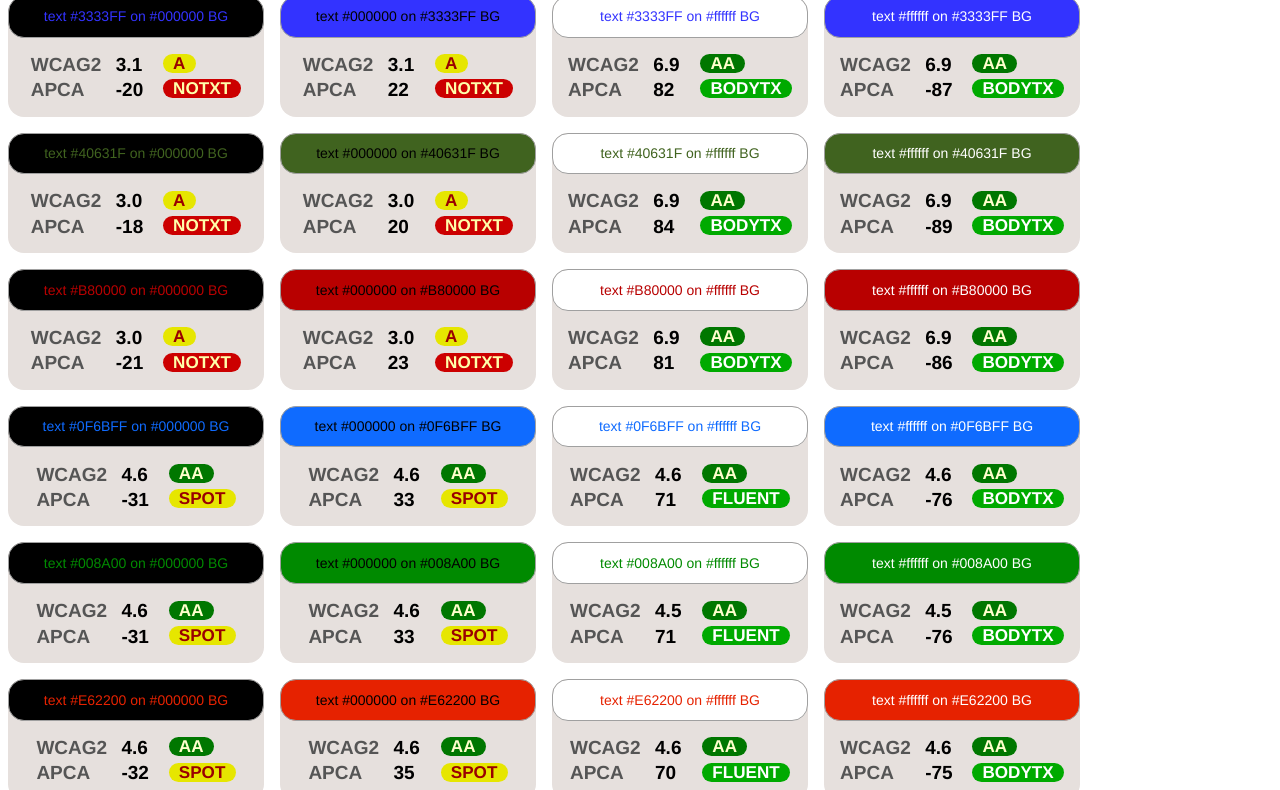
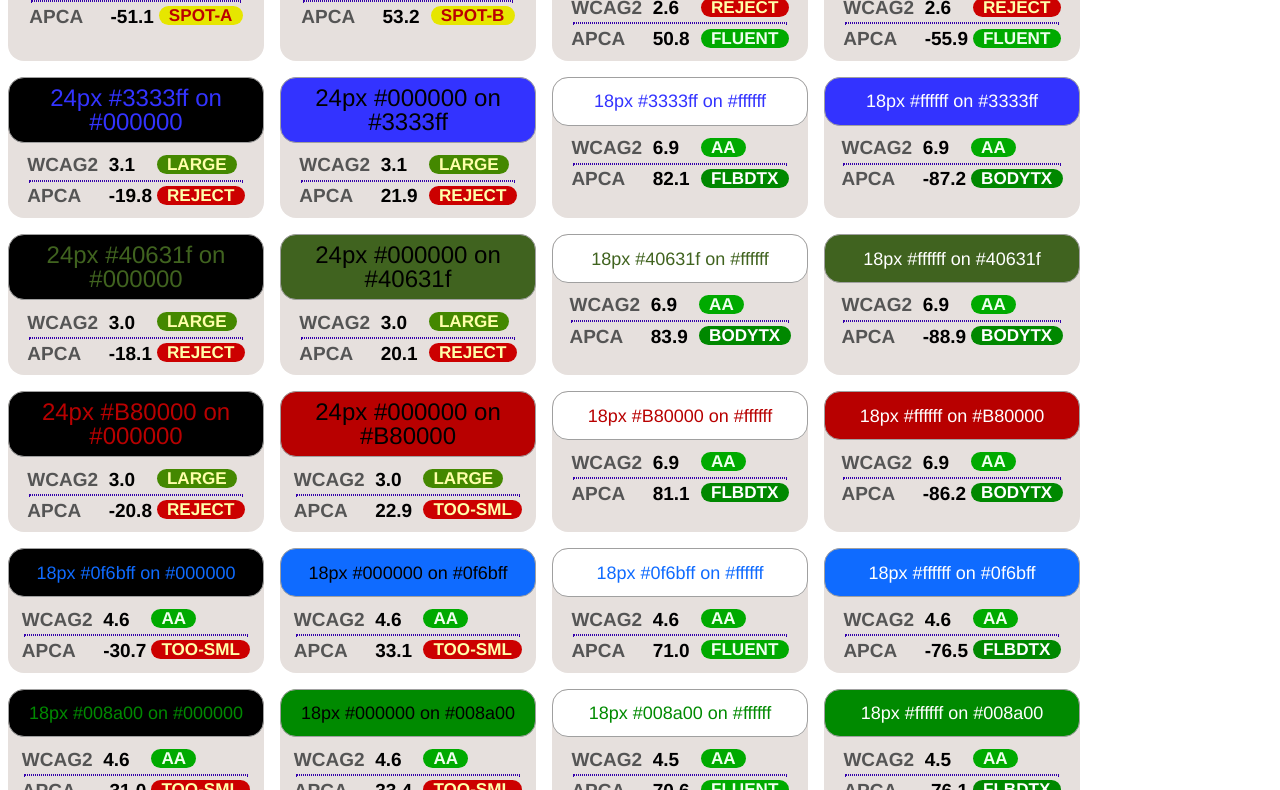
Before and after one commit to xi/apca-introduction, a plain HTML site: page examples/index.html in a window 1280 px wide. Shown: the part 422-1212 px from the top of the page. Drawn offline with Linux system fonts and the light colour scheme.

Commit message:
Addressed xi's notes
Also, added multi-sized fonts
New examples images
other adjustments

```diff
--- a/apca.js
+++ b/apca.js
@@ -1,4 +1,5 @@
-export const levels = [15, 30, 45, 60, 75, 90];
+export const levels = [0,15,22,30,37.5,45,52.5,60,67.5,75,82.5,90,110];
+export const arraySize = levels.length;
 
 const tests = [
   [[136, 136, 136], [255, 255, 255], 63.056469930209424],
--- a/examples/examples.js
+++ b/examples/examples.js
@@ -1,19 +1,40 @@
 import * as wcag from '../wcag2.js';
 import * as apca from '../apca.js';
 
-const LEVEL_LABELS = ['XX', 'A', 'AA', 'AAA'];
-const APCA_LABELS = ['NOTXT', 'SPOT', 'SUBFL', 'FLUENT', 'BODYTX'];
+const LEVEL_LABELS = ['REJECT', 'LARGE', 'AA', 'AAA', 'AAA'];
+const FONT_SIZE = ['32px', '24px', '18px', '16px', '14px'];
+const PADDING = ['0.1em 0.25em', '0.33em', '0.8em', '1em', '1.1em'];
+const APCA_LABELS = [
+		['REJECT','NONSEM','NONTXT','SPOT-B','SUBFL1','FLUENT','FLUENT','FLBDTX','BODYTX','BODYTX','BODYTX'],
+		['REJECT','TOO-SML','TOO-THN','SPOT-A','SUBFL1','FLUENT','FLUENT','FLBDTX','BODYTX','BODYTX','BODYTX'],
+		['REJECT','TOO-SML','SPOT-A','SPOT-B','SUBFL1','FLUENT','FLUENT','FLBDTX','BODYTX','BODYTX','BODYTX'],
+		['REJECT','TOO-SML','SPOT-A','SPOT-B','SUBFL1','SUBFL2','FLUENT','FLBDTX','BODYTX','BODYTX','BODYTX'],
+		['REJECT','TOO-SML','SPOT-A','SPOT-B','SUBFL1','SUBFL2','FLUENT','FLUENT','FLBDTX','BODYTX','BODYTX'],
+	];
+
+// [0,15,22,30,37.5,45,52.5,60,67.5,75,82.5,90,110];
+
+const APCA_OFFSET = [0,1,2,3,4];
+
+
+
+// APCA = [0,15,30, 37.5, 45, 52.5, 60, 67.5, 75, 82.5, 90, 110];
+// '32px', '24px', '16px', '14px'
 
 const COLORS = [
 	['#9999ff', '#000000', '#ffffff'],
-	['#00bb00', '#000000', '#ffffff'],
+	['#00bf00', '#000000', '#ffffff'],
 	['#ff7373', '#000000', '#ffffff'],
-	['#3333FF', '#000000', '#ffffff'],
-	['#40631F', '#000000', '#ffffff'],
+	['#3333ff', '#000000', '#ffffff'],
+	['#40631f', '#000000', '#ffffff'],
 	['#B80000', '#000000', '#ffffff'],
-	['#0F6BFF', '#000000', '#ffffff'],
-	['#008A00', '#000000', '#ffffff'],
-	['#E62200', '#000000', '#ffffff'],
+	['#0f6bff', '#000000', '#ffffff'],
+	['#008a00', '#000000', '#ffffff'],
+	['#e62200', '#000000', '#ffffff'],
+	['#11bbff', '#220044', '#440022'],
+	['#ca9641', '#1246ab', '#ba6521'],
+	['#153856', '#abcfed', '#897c69'],
+	['#9322ad', '#fedcba', '#123456'],
 	['#11bbff', '#220044', '#440022'],
 ];
 
@@ -27,12 +48,12 @@ var parseColor = function(c) {
 
 var getLevel = function(c, module) {
 	var a = module.abs(c);
-	for (let i = 0; i < 5; i++) {
+	for (let i = 0; i < module.arraySize; i++) {
 		if (a < module.levels[i + 1]) {
 			return i;
 		}
 	}
-	return 3;
+	return module.arraySize - 1;
 };
 
 var template = document.querySelector('template');
@@ -43,22 +64,32 @@ var addExample = function(fg, bg) {
 
 	var clone = template.content.cloneNode(true);
 
+	var wcag_contrast = wcag.contrast(cfg, cbg);
+	var wcag_level = getLevel(wcag_contrast, wcag);
+	var font_size = FONT_SIZE[wcag_level];
+	var offset = APCA_OFFSET[wcag_level];
+	var font_weight = wcag_level == 0 ? 'bold' : 'normal';
+	var textEnd = wcag_level == 0 ? '' : ' BG';
+
 	var display = clone.querySelector('.display');
-	display.textContent = `text ${fg} on ${bg} BG`;
+	display.textContent = font_size + ` ${fg} on ${bg}`;
 	display.style.color = fg;
 	display.style.backgroundColor = bg;
+	display.style.fontSize = font_size;
+	display.style.fontWeight = font_weight;
+	display.style.padding = PADDING[wcag_level];
 
-	var wcag_contrast = wcag.contrast(cfg, cbg);
-	var wcag_level = getLevel(wcag_contrast, wcag);
 	clone.querySelector('.wcag output').textContent = wcag.abs(wcag_contrast).toFixed(1);
 	clone.querySelector('.wcag .badge').textContent = LEVEL_LABELS[wcag_level];
-	clone.querySelector('.wcag .badge').classList.add(`badge-${wcag_level}`);
+	clone.querySelector('.wcag .badge').classList.add(`badge-${LEVEL_LABELS[wcag_level]}`);
 
 	var apca_contrast = apca.contrast(cfg, cbg);
 	var apca_level = getLevel(apca_contrast, apca);
-	clone.querySelector('.apca output').textContent = apca_contrast.toFixed(0);
-	clone.querySelector('.apca .badge').textContent = APCA_LABELS[apca_level];
-	clone.querySelector('.apca .badge').classList.add(`badge-${apca_level}`);
+	apca_level = Math.max(0, apca_level - offset);
+
+	clone.querySelector('.apca output').textContent = apca_contrast.toFixed(1);
+	clone.querySelector('.apca .badge').textContent = APCA_LABELS[wcag_level][apca_level];
+	clone.querySelector('.apca .badge').classList.add(`badge-${APCA_LABELS[wcag_level][apca_level]}`);
 
 	document.body.append(clone);
 };
--- a/examples/index.html
+++ b/examples/index.html
@@ -13,7 +13,7 @@
 						<span class="label">WCAG2</span>
 						<output></output>
 						<span class="badge"></span>
-					</label>
+					</label><hr>
 					<label class="apca">
 						<span class="label">APCA</span>
 						<output></output>
--- a/examples/style.css
+++ b/examples/style.css
@@ -15,15 +15,17 @@ body {
 
 .display {
 	padding: 0.75em;
-	font-size: 14px;
+	font-size: 16px;
 	font-weight: 400;
+	line-height: 1.0;
 	text-align: center;
 	border: 1px solid #a0a0a0;
 	border-radius: 16px;
 }
 
+
 .output {
-	padding: 0.75em;
+	padding: 0.5em;
 	display: flex;
 	flex-direction: column;
 	align-items: center;
@@ -35,14 +37,20 @@ label {
 
 .label {
 	display: inline-block;
-	width: 4.2em;
+	width: 4em;
 	color: #555;
 }
 
 output {
 	display: inline-block;
-	width: 2.2em;
+	width: 2.25em;
 }
+
+div hr {
+	padding: 0;
+	margin: 0.1em;
+	border: 1px dotted #30a;
+	}
 
 .badge {
 	border-radius: 1em;
@@ -50,27 +58,35 @@ output {
 	vertical-align: 0.1em;
 	padding: 0 0.6em;
 }
-.badge-0 {
+.badge-0,.badge-REJECT,.badge-TOO-SML,.badge-TOO-THN {
 	background-color: #c00;
 	color: #ffa;
 }
-.badge-1b {
-	background-color: hsl(40, 100%, 25%);
-	color: #ff0;
+.badge-NONSEM {
+	background-color: #800;
+	color: #ff8;
 }
-.badge-1 {
+.badge-SPOT-A,.badge-SPOT-B {
 	background-color: hsl(60, 100%, 45%);
-	color: #900;
+	color: #b00;
 }
-.badge-2 {
-	background-color: #070;
-	color: #ffc;
+.badge-NONTXT,.badge-SPOT-C {
+	background-color: hsl(60, 100%, 45%);
+	color: #800;
 }
-.badge-3 {
+.badge-SUBFL1 {
+	background-color: #570;
+	color: #ffa;
+}
+.badge-LARGE,.badge-SUBFL2 {
+	background-color: #480;
+	color: #ffa;
+}
+.badge-AAA,.badge-AA,.badge-FLUENT{
 	background-color: #0a0;
+	color: #efe;
+}
+.badge-4,.badge-BODYTX,.badge-FLBDTX{
+	background-color: #080;
 	color: #fff;
 }
-.badge-4 {
-	background-color: #0a0;
-	color: #fff;
-}
--- a/wcag2.js
+++ b/wcag2.js
@@ -1,4 +1,5 @@
-export const levels = [3, 3, 4.5, 7, 100];
+export const levels = [1, 3, 4.5, 7, 8, 22];
+export const arraySize = levels.length;
 
 var sRGBtoY = function(srgb) {
   var pre = c => c < 0.04045 ? c / 12.92 : Math.pow((c + 0.055) / 1.055, 2.4);
```
Also changed, not shown: examples/screenshot.png (deleted), examples/screenshot1.png, examples/screenshot2.png, examples/screenshot3.png (added), 3 other files.
